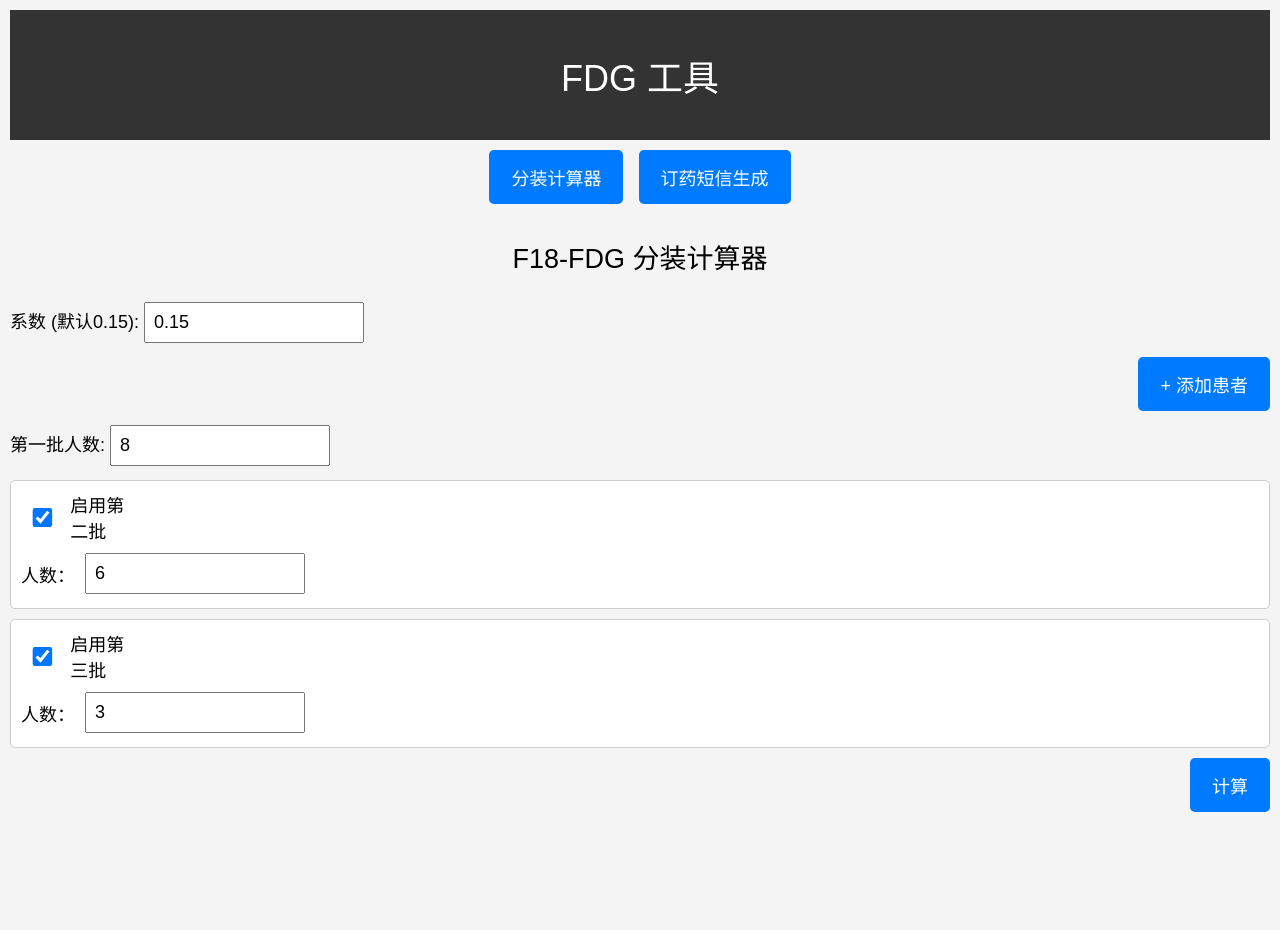
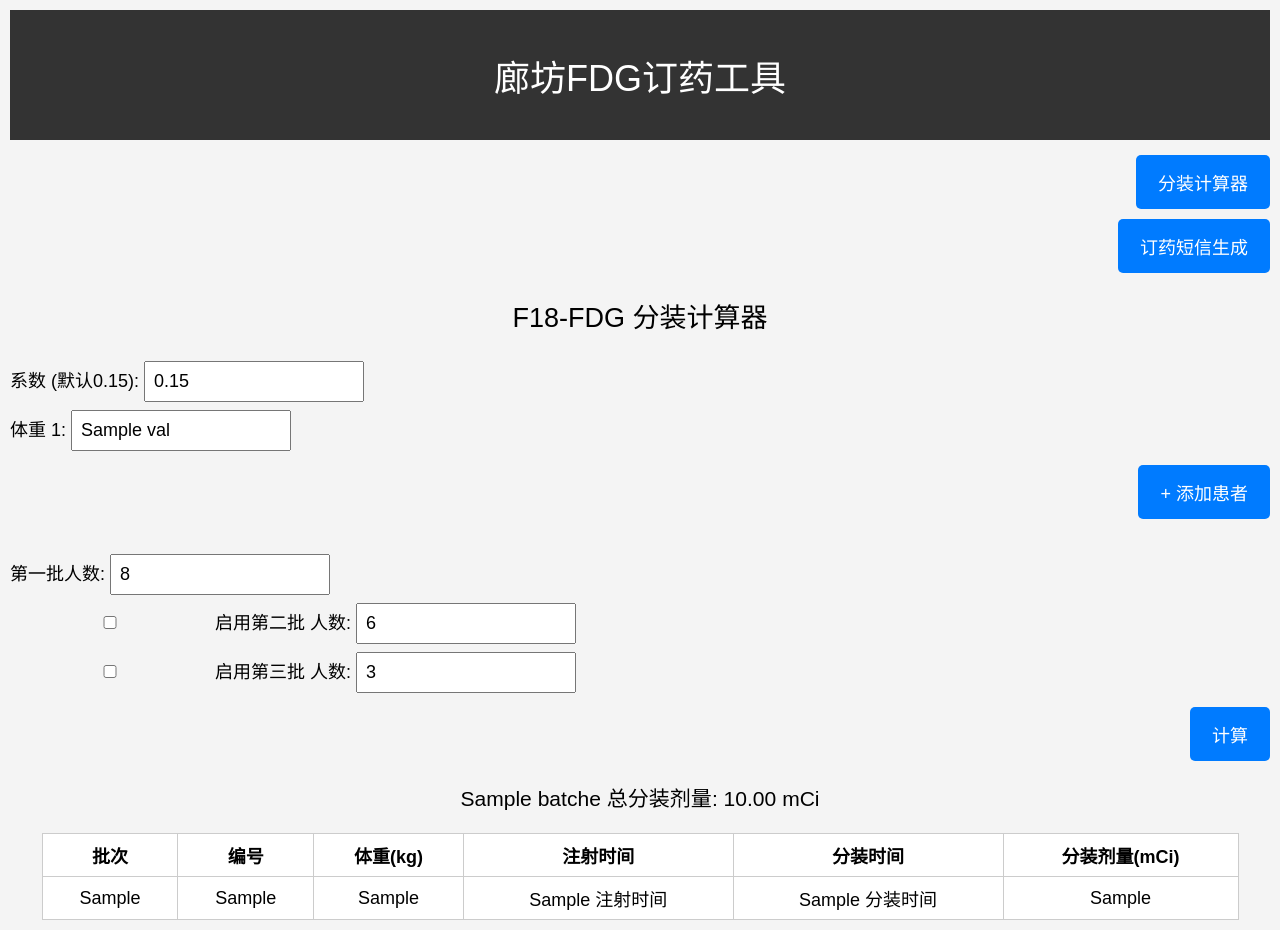
Before and after one commit to fwu0216/fdgweb, a Flask app: template templates/index.html in a window 1280 px wide. Before the commit the page ends 812 px from the top, so only its background shows below. Run offline with Flask 3, Linux system fonts and the light colour scheme; the template is opened without the code that fills it: most values are stand-ins (such as "Sample title", 1, 10 or a date in 2020).

Commit message:
index.html

```diff
--- a/templates/index.html
+++ b/templates/index.html
@@ -1,62 +1,101 @@
-{% extends "layout.html" %}
-{% block content %}
-<div style="margin-bottom: 15px; text-align:center;">
-  <button type="button" class="tab-button" onclick="showTab('calc')">分装计算器</button>
-  <button type="button" class="tab-button" onclick="showTab('sms')">订药短信生成</button>
+<!DOCTYPE html>
+<html lang="zh">
+<head>
+    <meta charset="UTF-8">
+    <meta name="viewport" content="width=device-width, initial-scale=1.0">
+    <title>廊坊FDG订药工具</title>
+    <link rel="stylesheet" href="{{ url_for('static', filename='style.css') }}">
+    <script>
+        // 保存输入值到 localStorage
+        function saveInputs() {
+            const inputs = document.querySelectorAll("input, textarea");
+            inputs.forEach(input => {
+                if (input.type === "checkbox") {
+                    localStorage.setItem(input.name, input.checked);
+                } else {
+                    localStorage.setItem(input.name, input.value);
+                }
+            });
+        }
+
+        // 加载 localStorage 的值
+        function loadInputs() {
+            const inputs = document.querySelectorAll("input, textarea");
+            inputs.forEach(input => {
+                const value = localStorage.getItem(input.name);
+                if (value !== null) {
+                    if (input.type === "checkbox") {
+                        input.checked = (value === "true");
+                    } else {
+                        input.value = value;
+                    }
+                }
+            });
+        }
+
+        // 页面加载时恢复输入值
+        window.onload = loadInputs;
+    </script>
+</head>
+<body>
+<header>
+    <h1>廊坊FDG订药工具</h1>
+</header>
+
+<!-- 顶部标签按钮 -->
+<div style="text-align: center; margin: 15px 0;">
+    <button type="button" onclick="showTab('calc')">分装计算器</button>
+    <button type="button" onclick="showTab('sms')">订药短信生成</button>
 </div>
 
-<!-- 分装计算器 Tab -->
-<div id="calc-tab" class="tab">
+<!-- 分装计算器 -->
+<div id="calc-tab">
     <h2>F18-FDG 分装计算器</h2>
-  <form method="post">
-    <label>系数 (默认0.15): <input type="text" name="coeff" value="{{ request.form.get('coeff', 0.15) }}"></label><br>
+    <form method="post" oninput="saveInputs()">
+        <label>系数 (默认0.15):</label>
+        <input type="text" name="coeff" value="0.15"><br>
 
-    <div id="weights">
-      {% for i, val in enumerate(weight_fields, start=1) %}
-        <label>体重{{ i }}: <input type="number" name="weights" value="{{ val }}"></label><br>
+        <!-- 动态体重输入 -->
+        {% for val in weight_fields %}
+            <label>体重 {{ loop.index }}:</label>
+            <input type="text" name="weight{{ loop.index }}" value="{{ val }}"><br>
         {% endfor %}
-    </div>
-    <button type="button" onclick="addWeightField()">+ 添加患者</button>
+        <button type="button" onclick="addWeightField()">+ 添加患者</button><br>
 
-    <label>第一批人数: <input type="number" name="batch1_max" value="{{ request.form.get('batch1_max', 8) }}"></label><br>
+        <label>第一批人数:</label>
+        <input type="text" name="batch1_max" value="8"><br>
 
-    <!-- 第二批 -->
-    <div class="batch-block">
-      <label class="checkbox-row">
-        <input type="checkbox" name="enable_batch2" {% if request.form.get('enable_batch2','on') == 'on' %}checked{% endif %}>
-        启用第二批
-      </label>
-      <label class="input-row">
-        人数：
-        <input type="number" name="batch2_max" value="{{ request.form.get('batch2_max', 6) }}">
-      </label>
+        <div class="batch-setting">
+            <input type="checkbox" name="enable_batch2">
+            <label>启用第二批</label>
+            <label>人数:</label>
+            <input type="text" name="batch2_max" value="6">
         </div>
 
-    <!-- 第三批 -->
-    <div class="batch-block">
-      <label class="checkbox-row">
-        <input type="checkbox" name="enable_batch3" {% if request.form.get('enable_batch3','on') == 'on' %}checked{% endif %}>
-        启用第三批
-      </label>
-      <label class="input-row">
-        人数：
-        <input type="number" name="batch3_max" value="{{ request.form.get('batch3_max', 3) }}">
-      </label>
+        <div class="batch-setting">
+            <input type="checkbox" name="enable_batch3">
+            <label>启用第三批</label>
+            <label>人数:</label>
+            <input type="text" name="batch3_max" value="3">
         </div>
 
         <button type="submit">计算</button>
     </form>
 
     {% if error_msg %}
-    <p style="color:red; text-align:center;">错误: {{ error_msg }}</p>
+        <p style="color: red;">{{ error_msg }}</p>
     {% endif %}
 
-  {% if results %}
     {% for batch_name, batch_data in batches %}
-      <h3>{{ batch_name }} 总分装剂量: {{ "%.2f"|format(batch_data | sum(attribute="分装剂量(mCi)")) }} mCi</h3>
+        <h3>{{ batch_name }} 总分装剂量: {{ "%.2f"|format(batch_data|sum(attribute="分装剂量(mCi)")) }} mCi</h3>
         <table>
             <tr>
-          <th>批次</th><th>编号</th><th>体重</th><th>注射时间</th><th>分装时间</th><th>分装剂量</th>
+                <th>批次</th>
+                <th>编号</th>
+                <th>体重(kg)</th>
+                <th>注射时间</th>
+                <th>分装时间</th>
+                <th>分装剂量(mCi)</th>
             </tr>
             {% for row in batch_data %}
                 <tr>
@@ -70,27 +109,30 @@
             {% endfor %}
         </table>
     {% endfor %}
-  {% endif %}
 </div>
 
-<!-- 订药短信 Tab -->
-<div id="sms-tab" class="tab" style="display:none;">
-  <h2>廊坊FDG订药工具</h2>
-  <form id="sms-form">
-    {% for i, batch in enumerate(sms_batches, start=1) %}
+<!-- 订药短信生成器 -->
+<div id="sms-tab" style="display:none;">
+    <h2>廊坊订药短信生成</h2>
+    <form id="sms-form" oninput="saveInputs()">
+        {% for i in range(1, 4) %}
         <fieldset>
             <legend>第{{ i }}批</legend>
-        <label class="checkbox-row">
-          <input type="checkbox" name="enabled{{ i }}" {% if batch.enabled %}checked{% endif %}> 启用
-        </label><br>
-        <label>FDG 剂量 (mCi): <input type="number" step="1" name="dose{{ i }}" value="{{ batch.dose }}"></label><br>
-        <label>刻度到时间: <input type="text" name="scale_time{{ i }}" value="{{ batch.scale_time }}"></label><br>
-        <label>送达时间: <input type="text" name="arrive_time{{ i }}" value="{{ batch.arrive_time }}"></label>
+            <div class="batch-setting">
+                <input type="checkbox" id="enable{{ i }}">
+                <label for="enable{{ i }}">启用</label>
+            </div>
+            <label>FDG 剂量 (mCi):</label>
+            <input type="text" id="dose{{ i }}" value=""><br>
+            <label>刻度到时间:</label>
+            <input type="text" id="scale{{ i }}" value=""><br>
+            <label>送达时间:</label>
+            <input type="text" id="deliver{{ i }}" value=""><br>
         </fieldset>
         {% endfor %}
         <button type="button" onclick="generateSMS()">生成短信</button>
     </form>
-  <div id="sms-output" style="margin-top:15px;">
+    <div id="sms-result" style="margin-top:10px;">
         <h3>短信内容</h3>
         <pre id="sms-text"></pre>
         <button type="button" onclick="copySMS()">复制短信</button>
@@ -98,33 +140,42 @@
 </div>
 
 <script>
+    function showTab(tab) {
+        document.getElementById("calc-tab").style.display = (tab === 'calc') ? "block" : "none";
+        document.getElementById("sms-tab").style.display = (tab === 'sms') ? "block" : "none";
+    }
+
     function addWeightField() {
-  const container = document.getElementById("weights");
-  const index = container.querySelectorAll("input").length + 1;
-  const div = document.createElement("div");
-  div.innerHTML = `<label>体重${index}: <input type="number" name="weights"></label><br>`;
-  container.appendChild(div);
+        const form = document.querySelector("form");
+        const count = document.querySelectorAll("input[name^='weight']").length + 1;
+        const label = document.createElement("label");
+        label.textContent = `体重 ${count}:`;
+        const input = document.createElement("input");
+        input.type = "text";
+        input.name = `weight${count}`;
+        form.insertBefore(label, form.querySelector("button[type='button']"));
+        form.insertBefore(input, form.querySelector("button[type='button']"));
+        form.insertBefore(document.createElement("br"), form.querySelector("button[type='button']"));
     }
-function showTab(tab) {
-  document.getElementById('calc-tab').style.display = (tab === 'calc') ? 'block' : 'none';
-  document.getElementById('sms-tab').style.display = (tab === 'sms') ? 'block' : 'none';
+
+    function generateSMS() {
+        let sms = "FDG\n";
+        for (let i = 1; i <= 3; i++) {
+            const enabled = document.getElementById(`enable${i}`).checked;
+            const dose = document.getElementById(`dose${i}`).value;
+            const scale = document.getElementById(`scale${i}`).value;
+            const deliver = document.getElementById(`deliver${i}`).value;
+            if (enabled) {
+                sms += `第${i}批需要FDG ${dose}mCi，刻度到${scale}\n${deliver}左右送达\n`;
             }
-function generateSMS() {
-  const form = document.getElementById("sms-form");
-  let text = "FDG\n";
-  for (let i = 1; i <= 3; i++) {
-    const enabled = form[`enabled${i}`].checked;
-    if (!enabled) continue;
-    const dose = form[`dose${i}`].value || 0;
-    const scale = form[`scale_time${i}`].value || "";
-    const arrive = form[`arrive_time${i}`].value || "";
-    text += `第${i}批需要FDG ${dose}mCi，刻度到${scale}\n${arrive}左右送达\n`;
         }
-  document.getElementById("sms-text").innerText = text.trim();
+        document.getElementById("sms-text").innerText = sms.trim();
     }
+
     function copySMS() {
         const text = document.getElementById("sms-text").innerText;
-  navigator.clipboard.writeText(text).then(() => alert("已复制到剪贴板"));
+        navigator.clipboard.writeText(text).then(() => alert("短信已复制"));
     }
 </script>
-{% endblock %}
+</body>
+</html>
```
Lines whose indentation alone changed are shown as unchanged.
